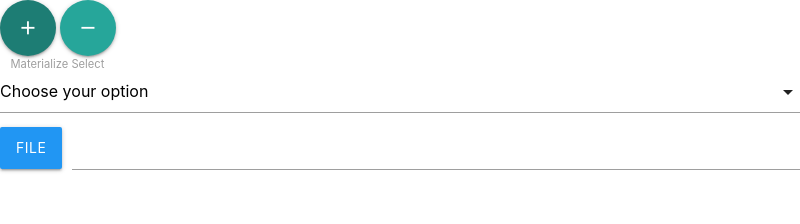
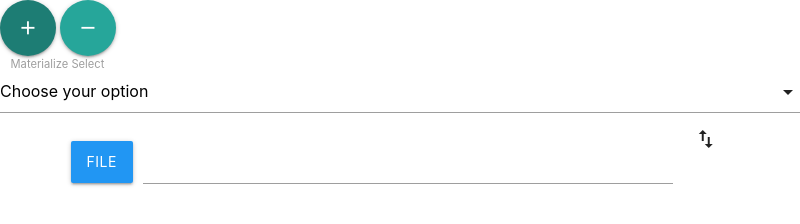
Before and after one commit to sim-mokomo/TapLap, an Electron app: page src/index.html in a window 800 px wide. Both pictures are taken after a click on the button "add". Drawn offline with nearby package versions, Linux system fonts and the light colour scheme.

Commit message:
[add] grid system 導入。順番を変更するためのボタンを設置

```diff
--- a/src/index.html
+++ b/src/index.html
@@ -34,6 +34,7 @@
         <ul id="fileFields">
         </ul>
     </div>
+
 </body>
 
 <script>
@@ -44,7 +45,16 @@
 
     const increaseField = document.querySelector("#increaseFieldBtn")
     increaseField.addEventListener("click", () => {
+
+        var container = document.createElement("div")
+        container.classList.add("container")
+        var row = document.createElement("div")
+        row.className = "row"
+        container.appendChild(row)
+
         var fileField = document.createElement("div")
+        fileField.classList.add("col")
+        fileField.classList.add("s11")
         fileField.classList.add("file-field")
         fileField.classList.add("input-field")
 
@@ -65,10 +75,21 @@
         filePathInput.classList.add("file-path")
         filePathInput.classList.add("validate")
         filePathInput.type = "text"
+
+        var swapIcon = document.createElement("i")
+        swapIcon.classList.add("col")
+        swapIcon.classList.add("s1")
+        swapIcon.classList.add("material-icons")
+        swapIcon.classList.add("right")
+        swapIcon.appendChild(document.createTextNode("swap_vert"))
+
         filePath.appendChild(filePathInput)
         fileField.appendChild(filePath)
 
-        fileFields.appendChild(fileField)
+        row.appendChild(swapIcon)
+        row.appendChild(fileField)
+
+        fileFields.appendChild(container)
     })
     const decreaseField = document.querySelector("#decreaseFieldBtn")
     decreaseField.addEventListener("click", () => {
```
